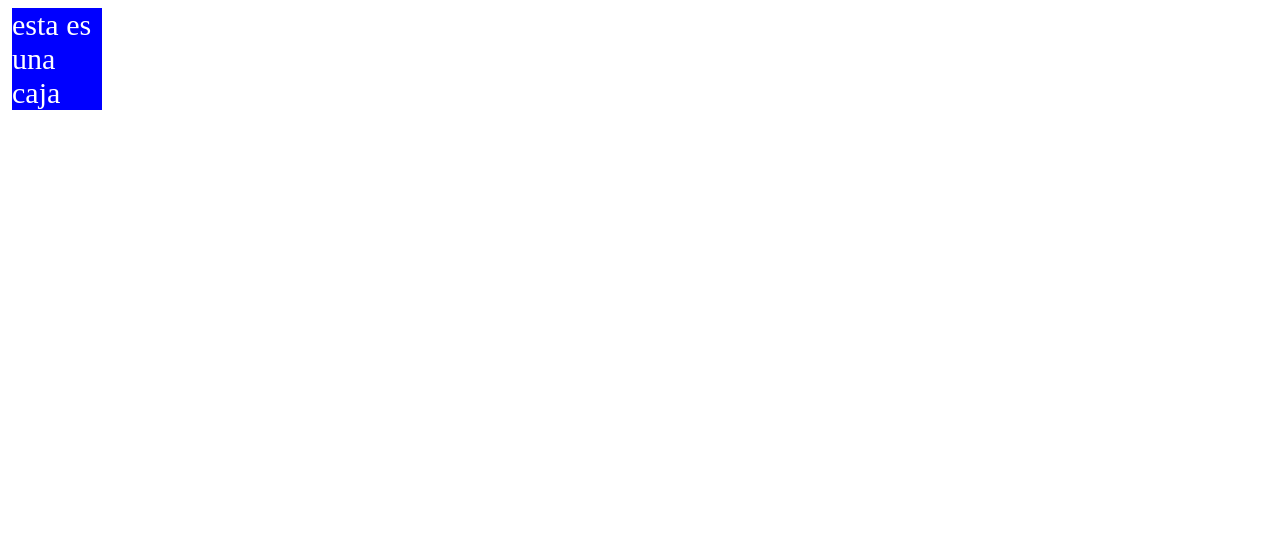
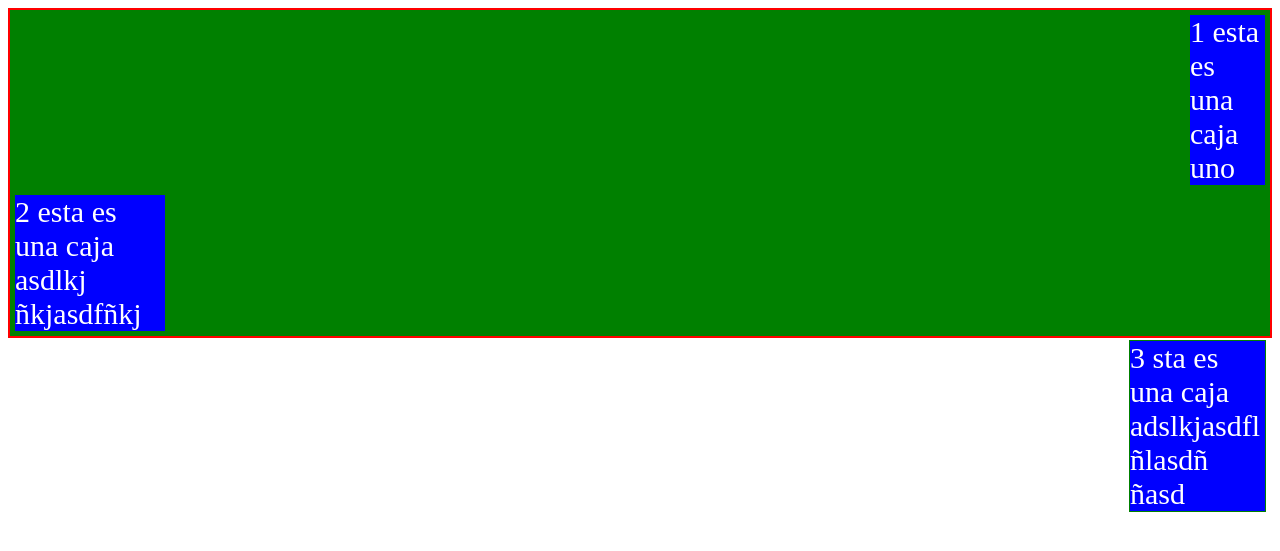
Before and after one commit to mprizmic/fd5, a Symfony app: template templates/prueba/prueba2.html.twig in a window 1280 px wide. Shown: the top 551 px of the page. Run offline with Twig, Linux system fonts and the light colour scheme; the template is opened without the code that fills it, so the values that code supplies are empty; some libraries are stand-ins or nearby versions.

Commit message:
algunas pruebas de css

```diff
--- a/public/css/prueba2.css
+++ b/public/css/prueba2.css
@@ -4,9 +4,13 @@ body, html {
 }
 .caja {
     margin: 4px;
-    border: 1px;
+    border: solid 1px;
     border-color: green;
-    width: 3rem;
+    /*width: 3rem;*/
     background-color: blue;
     color: white;
 }
+.container{
+    background-color: green;
+    border: solid 2px;
+}
--- a/templates/prueba/prueba2.html.twig
+++ b/templates/prueba/prueba2.html.twig
@@ -8,8 +8,15 @@
 
         <div class="container">
 
-            <div class="caja">
-                esta es una caja
+            <div class="caja" style="width: 2.5rem;float: right;">
+                1 esta es una caja uno
+            </div>
+            <div style="clear: both"></div>
+            <div class="caja" style="width: 5rem; ">
+                2 esta es una caja asdlkj ñkjasdfñkj
+            </div>
+            <div class="caja" style="width: 4.5rem; float: right; ">
+                3 sta es una caja adslkjasdfl ñlasdñ ñasd
             </div>
         </div>
 
```
